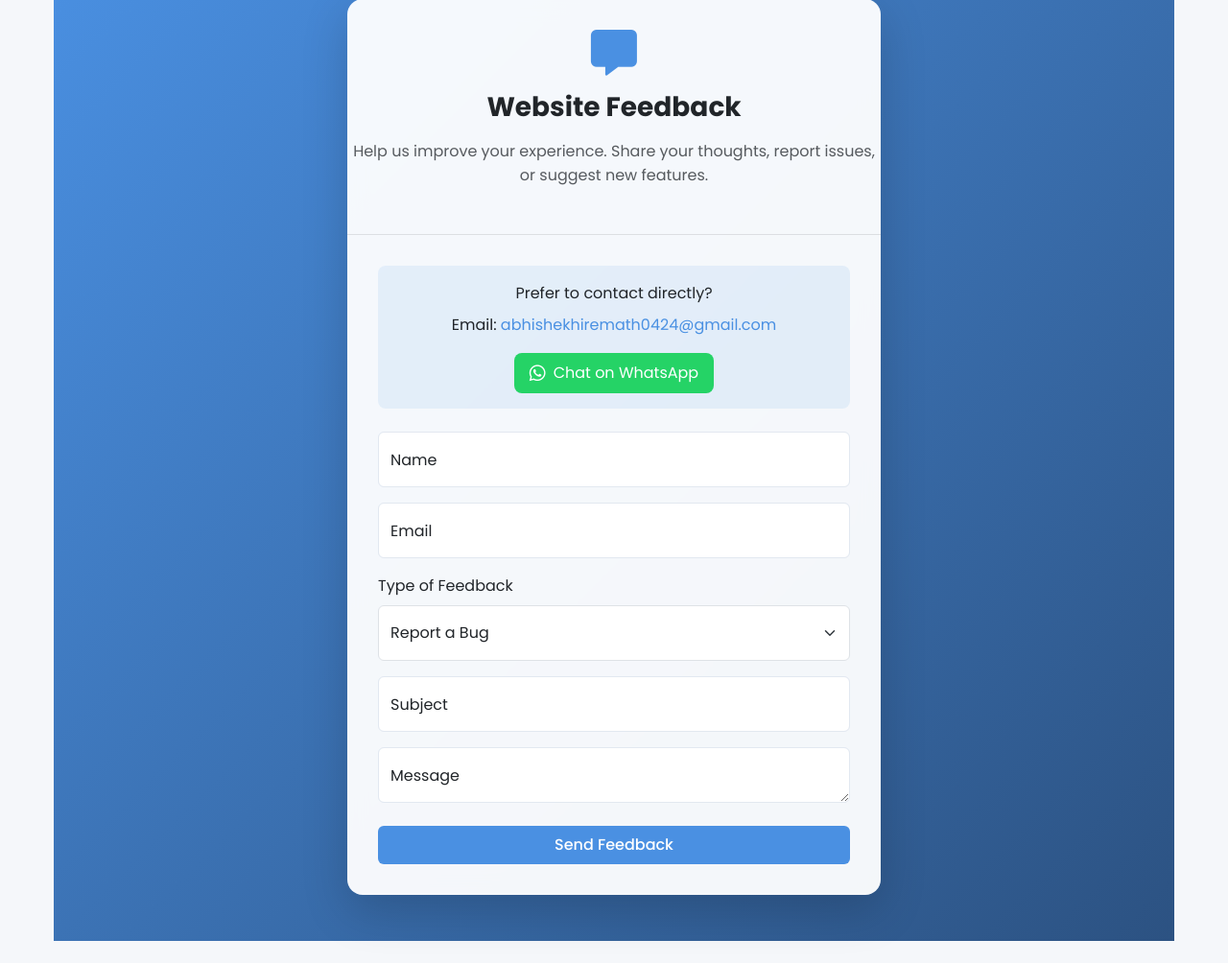
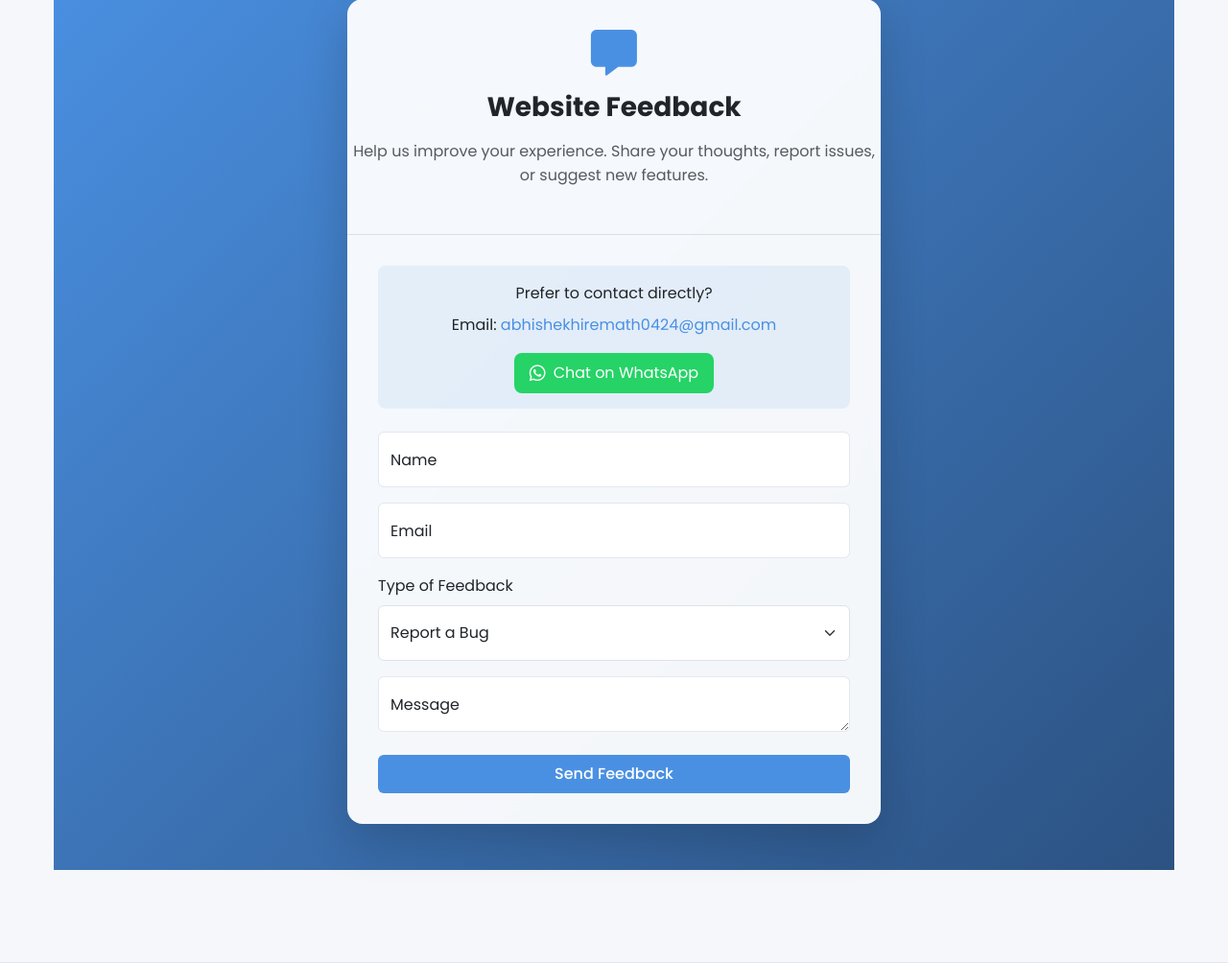
Before and after one commit to Savyasachi-2005/Student-Study-Organiser, a Flask app: page /feedback in a window 1280 px wide. Shown: the part 205-1209 px from the top of the page at 96% size. Run offline with Flask 3, Linux system fonts and the light colour scheme.

Commit message:
Remove subject field from feedback form: - Remove subject field from FeedbackForm - Update feedback template - Update email format

```diff
--- a/app.py
+++ b/app.py
@@ -587,7 +587,6 @@ def feedback():
             Type: {feedback_type_map.get(form.feedback_type.data, 'Other')}
             Name: {form.name.data}
             Email: {form.email.data}
-            Subject: {form.subject.data}
             Message: {form.message.data}
 
             Contact Information:
--- a/forms.py
+++ b/forms.py
@@ -45,6 +45,5 @@ class FeedbackForm(FlaskForm):
         ],
         validators=[DataRequired()]
     )
-    subject = StringField('Subject', validators=[DataRequired(), Length(min=5, max=100)])
     message = TextAreaField('Message', validators=[DataRequired(), Length(min=10, max=1000)])
     submit = SubmitField('Send Feedback')
--- a/templates/feedback.html
+++ b/templates/feedback.html
@@ -178,14 +178,6 @@ textarea.form-control {
                                 {% endfor %}
                             </div>
 
-                            <div class="form-floating mb-3">
-                                {{ form.subject(class="form-control", id="subject", placeholder="Subject") }}
-                                {{ form.subject.label(for="subject") }}
-                                {% for error in form.subject.errors %}
-                                    <div class="invalid-feedback d-block">{{ error }}</div>
-                                {% endfor %}
-                            </div>
-
                             <div class="form-floating mb-4">
                                 {{ form.message(class="form-control", id="message", placeholder="Your Message") }}
                                 {{ form.message.label(for="message") }}
```
